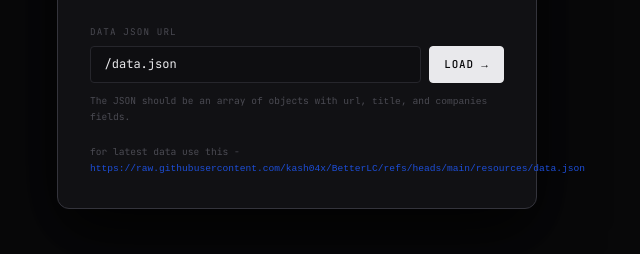
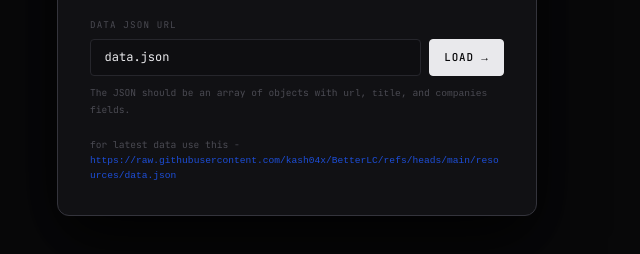
Before and after one commit to SaketV8/lc-tracker, a website built with Vite: page index.html in a window 1280 px wide. Shown: the part 354-608 px from the top of the page, without its empty margins (343-983 px from the left). Built offline with nearby package versions, Linux system fonts and the light colour scheme.

Commit message:
fix: some css bug & optimize of js

```diff
--- a/index.html
+++ b/index.html
@@ -26,7 +26,7 @@
             class="modal-input"
             id="json-url"
             type="text"
-            value="/data.json"
+            value="data.json"
             spellcheck="false"
             autocomplete="off"
           />
@@ -87,7 +87,7 @@
             style="text-decoration: none; flex: 1; align-items: center; justify-content: center;"
             >GitHub Repo ↗</a
           >
-          <button class="btn primary" id="close-info-btn" style="flex: 1; align-items: center; justify-content: center;">
+          <button class="btn primary" id="close-about-btn" style="flex: 1; align-items: center; justify-content: center;">
             Close
           </button>
         </div>
--- a/package.json
+++ b/package.json
@@ -5,6 +5,7 @@
   "type": "module",
   "scripts": {
     "dev": "vite",
+    "dev-host": "vite --host",
     "build": "vite build",
     "preview": "vite preview"
   },
--- a/src/main.js
+++ b/src/main.js
@@ -74,7 +74,10 @@ async function loadData(providedUrl = null) {
       processData();
       hideModal();
       // document.getElementById("footer-url").textContent = truncate(url, 60);
-      toast(`Loaded ${allQuestions.length} questions from ${truncate(url, 60)}`, 'success');
+      toast(
+        `Loaded ${allQuestions.length} questions from ${truncate(url, 60)}`,
+        "success",
+      );
       try {
         document.getElementById("data-source-badge").textContent = new URL(
           url,
@@ -310,9 +313,9 @@ document.getElementById("company-toggle").addEventListener("click", () => {
   toggleCompanyPanel();
 });
 
-document.getElementById("close-info-btn").addEventListener("click", hideInfoModal);
+document.getElementById("about").addEventListener("click", showInfoModal);
 
-document.getElementById("about").addEventListener("click", showInfoModal);
+document.getElementById("close-about-btn").addEventListener("click", hideInfoModal);
 
 document.addEventListener("click", (e) => {
   // handle expand button click toggleQCompanies
--- a/src/style.css
+++ b/src/style.css
@@ -851,3 +851,11 @@ a {
     grid-column: span 2;
   }
 }
+
+.modal-hint code {
+  white-space: pre-wrap;
+  word-break: break-all;
+  overflow-wrap: break-word;
+  display: inline-block;
+  max-width: 100%;
+}
```
